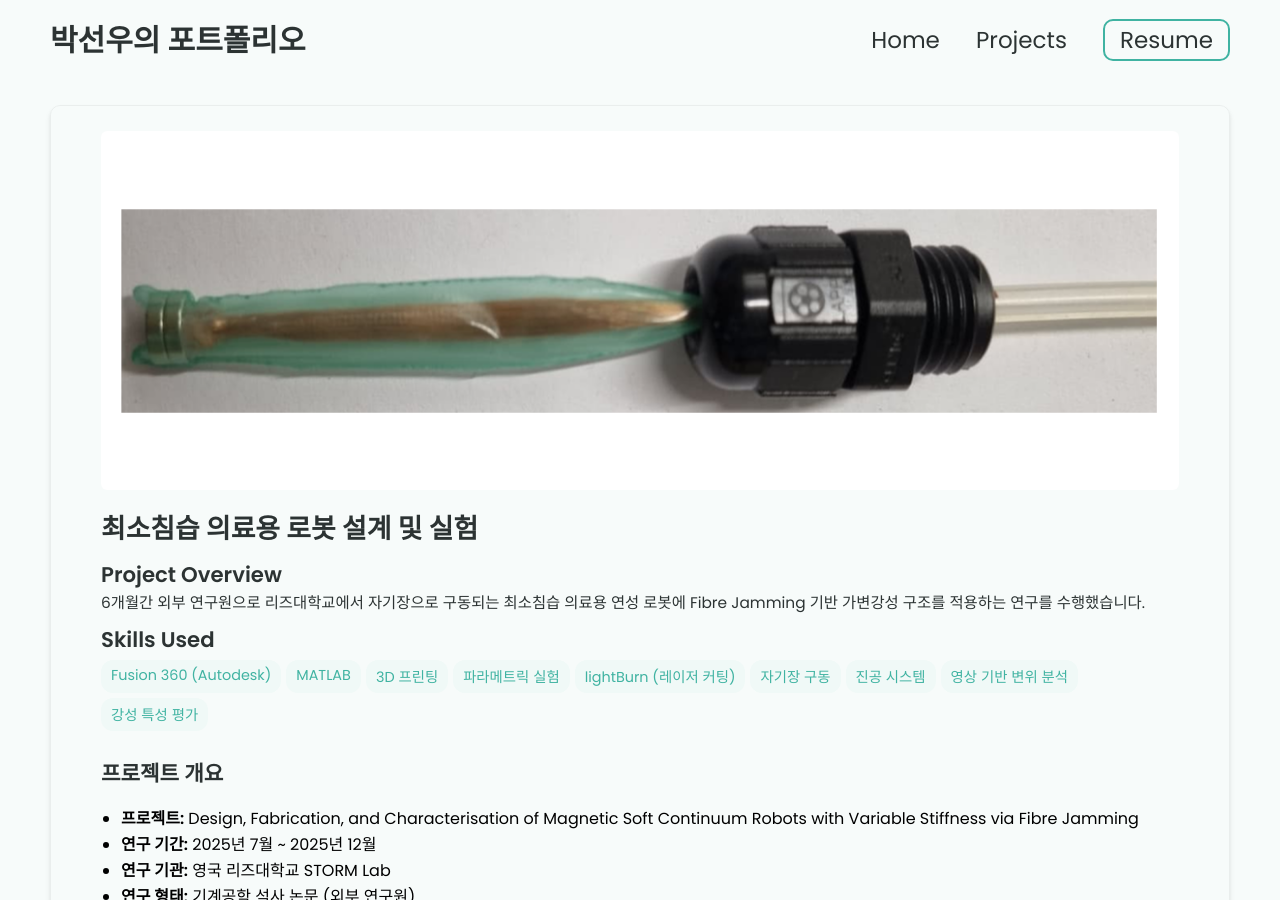
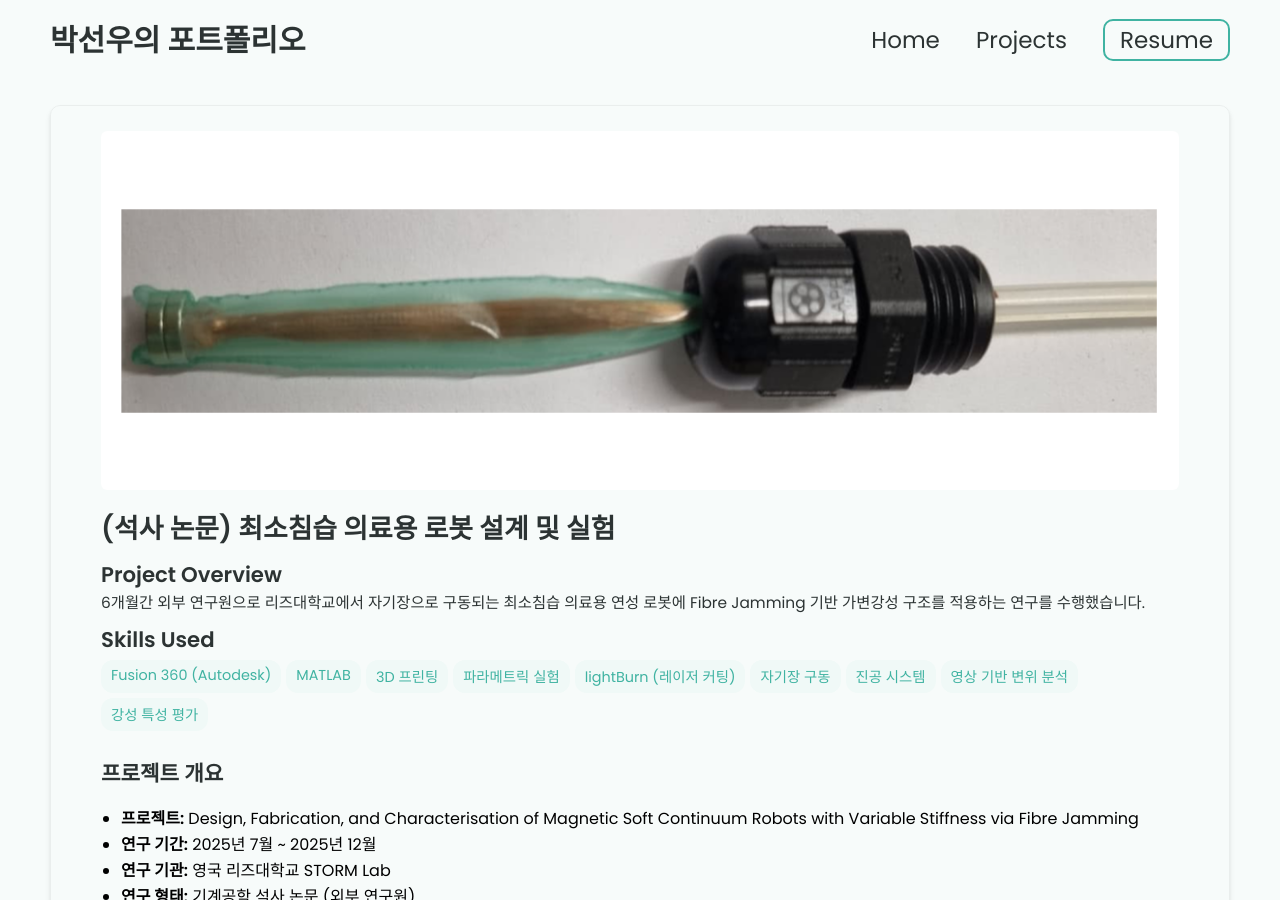
Before and after one commit to border3033/border3033.github.io, a Jekyll site: the page built from _projects/최소침습 로봇/index.md, in a window 1280 px wide and 900 px high. Built offline with Jekyll 4.4.1, drawn with Linux system fonts in a browser that asks for light colours.

Commit message:
Update index.md

```diff
--- a/_projects/최소침습 로봇/index.md
+++ b/_projects/최소침습 로봇/index.md
@@ -1,6 +1,6 @@
 ---
 layout: post
-title: 최소침습 의료용 로봇 설계 및 실험
+title: (석사 논문) 최소침습 의료용 로봇 설계 및 실험
 description: 6개월간 외부 연구원으로 리즈대학교에서 자기장으로 구동되는 최소침습 의료용 연성 로봇에 Fibre Jamming 기반 가변강성 구조를 적용하는 연구를 수행했습니다.
 skills:
 - Fusion 360 (Autodesk)
```
